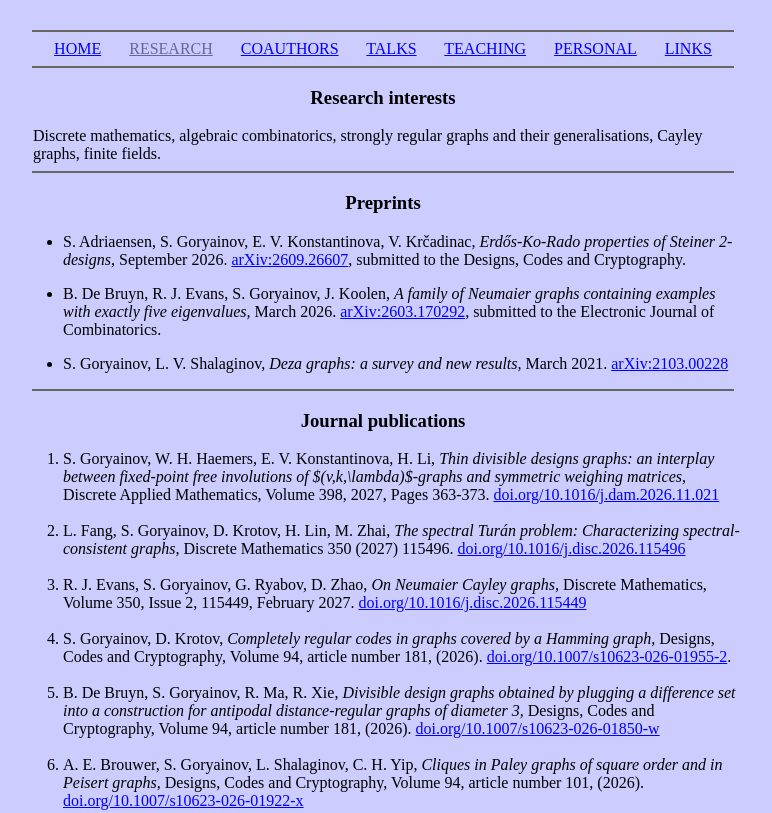
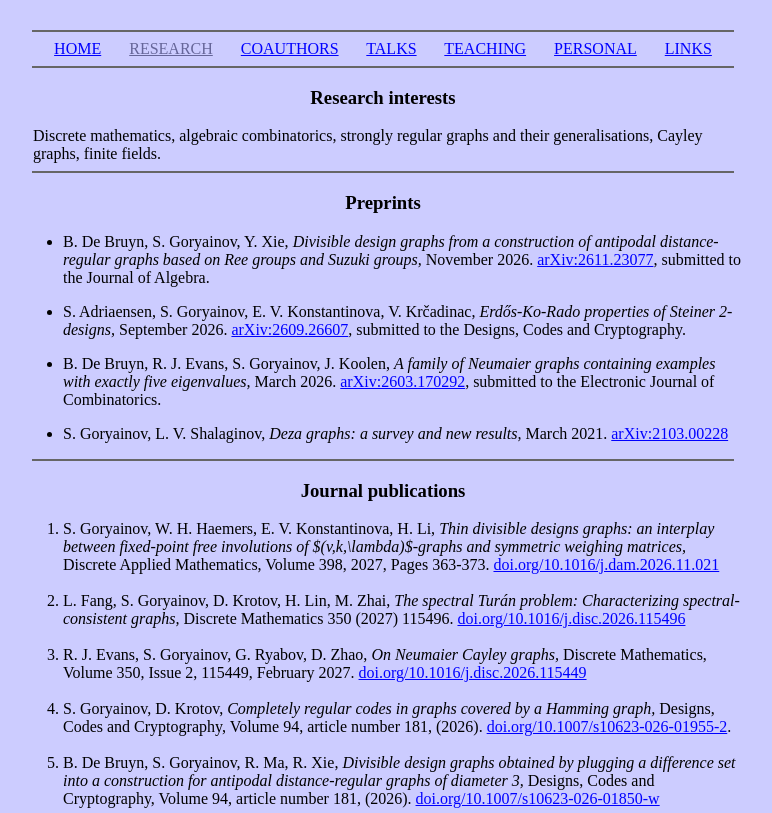
Before and after one commit to sgoryainov/sgoryainov.github.io, a plain HTML site: page research.html in a window 1280 px wide. Shown: the top 813 px of the page, without its empty margins (257-1029 px from the left). Drawn offline with Linux system fonts and the light colour scheme.

Commit message:
Add files via upload

```diff
--- a/research.html
+++ b/research.html
@@ -39,6 +39,12 @@ strongly regular graphs and their generalisations, Cayley graphs, finite fields.
 
 -->
 <h3>Preprints</h3>
+	<ul align="left">
+   <li>B. De Bruyn, S. Goryainov, Y. Xie, <i>Divisible design graphs from a construction of antipodal distance-regular graphs based on Ree groups and Suzuki groups,</i>
+   November 2026.
+   <a href="https://arxiv.org/abs/2611.23077" style="color: #0000FF">arXiv:2611.23077</a>, submitted to the Journal of Algebra.
+   </li>
+   </ul>
 	<ul align="left">
    <li>S. Adriaensen, S. Goryainov, E. V. Konstantinova, V. Krčadinac, <i>Erd&#337;s-Ko-Rado properties of Steiner 2-designs,</i> September 2026.
    <a href="https://arxiv.org/abs/2609.26607" style="color: #0000FF">arXiv:2609.26607</a>, submitted to the Designs, Codes and Cryptography.
```
Also changed, not shown: coauthors.html (+1 -0 lines).
